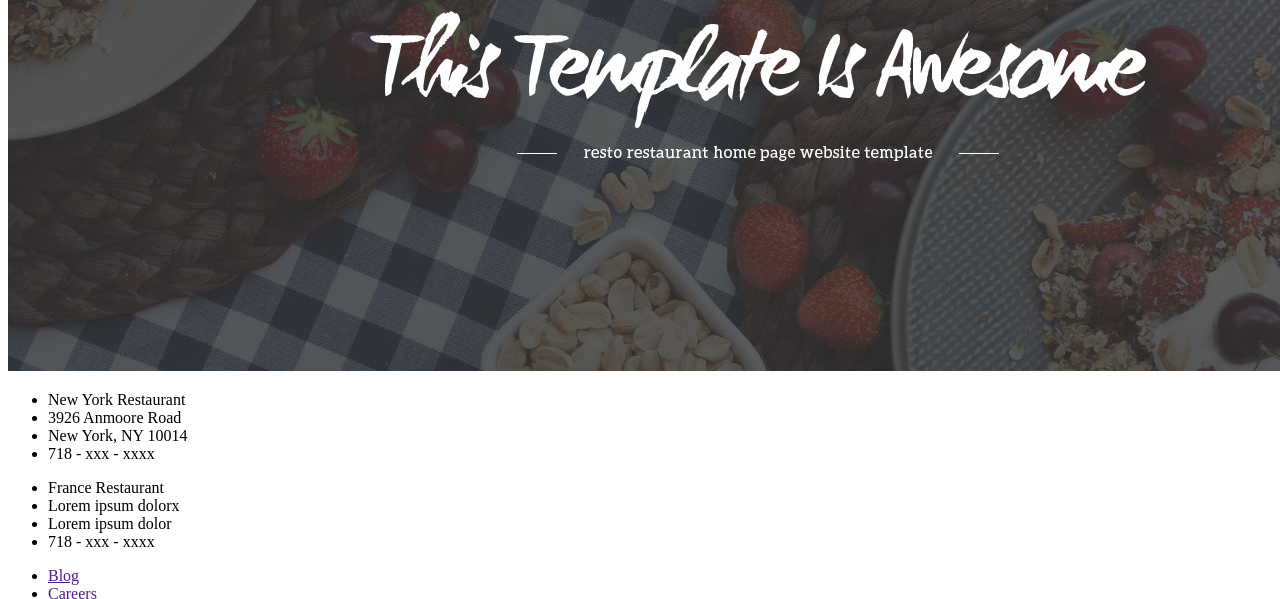
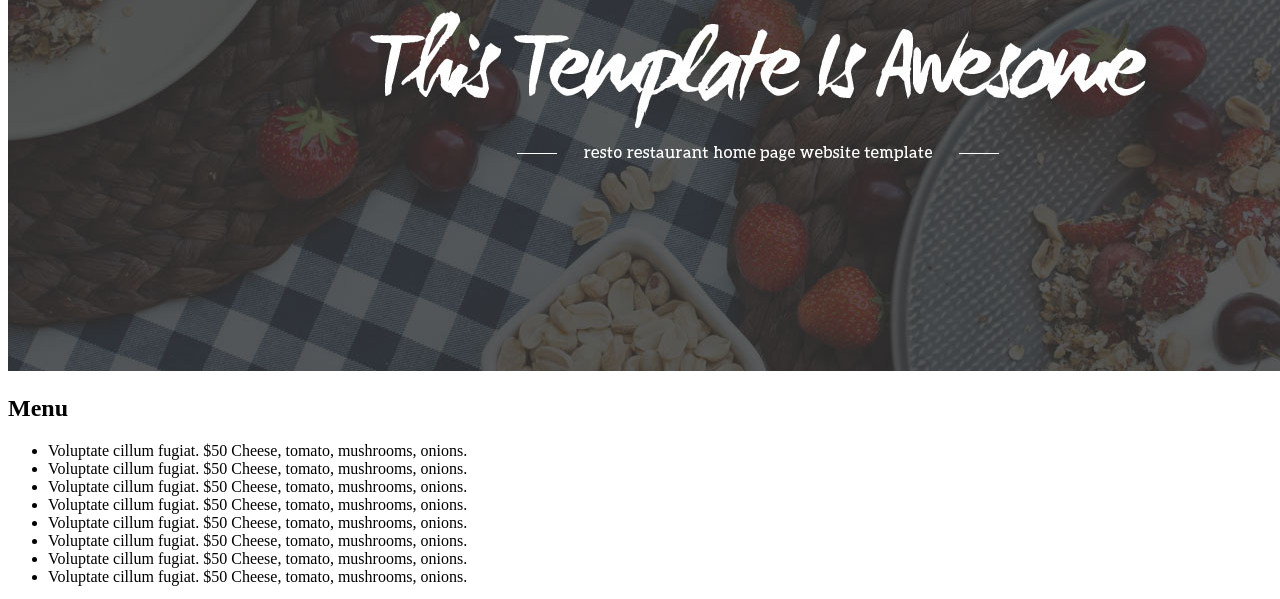
Before and after one commit to VictoriaMoser/psdToWordpress, a plain HTML site: page index.html in a window 1280 px wide. Shown: the part 432-1031 px from the top of the page. Drawn offline with Linux system fonts and the light colour scheme.

Commit message:
main menu

```diff
--- a/index.html
+++ b/index.html
@@ -21,13 +21,62 @@
       </div>
     </header>
     <!-- Start Home Page Content -->
+
+    <!-- Main Banner -->
     <div id="main-banner">
       <img src="images/banner.jpg" alt="Welcome to Resto">
     </div>
+    <!-- Main Menu -->
+    <section id="home-menu">
+      <h2> Menu </h2>
 
-    <section>
+      <ul>
+        <li>
+          <span class="dish"> Voluptate cillum fugiat. </span>
+          <span class="price"> $50 </span>
+          <span class="description"> Cheese, tomato, mushrooms, onions. </span>
+        </li>
+        <li>
+          <span class="dish"> Voluptate cillum fugiat. </span>
+          <span class="price"> $50 </span>
+          <span class="description"> Cheese, tomato, mushrooms, onions. </span>
+        </li>
+        <li>
+          <span class="dish"> Voluptate cillum fugiat. </span>
+          <span class="price"> $50 </span>
+          <span class="description"> Cheese, tomato, mushrooms, onions. </span>
+        </li>
+        <li>
+          <span class="dish"> Voluptate cillum fugiat. </span>
+          <span class="price"> $50 </span>
+          <span class="description"> Cheese, tomato, mushrooms, onions. </span>
+        </li>
+        <li>
+          <span class="dish"> Voluptate cillum fugiat. </span>
+          <span class="price"> $50 </span>
+          <span class="description"> Cheese, tomato, mushrooms, onions. </span>
+        </li>
+        <li>
+          <span class="dish"> Voluptate cillum fugiat. </span>
+          <span class="price"> $50 </span>
+          <span class="description"> Cheese, tomato, mushrooms, onions. </span>
+        </li>
+        <li>
+          <span class="dish"> Voluptate cillum fugiat. </span>
+          <span class="price"> $50 </span>
+          <span class="description"> Cheese, tomato, mushrooms, onions. </span>
+        </li>
+        <li>
+          <span class="dish"> Voluptate cillum fugiat. </span>
+          <span class="price"> $50 </span>
+          <span class="description"> Cheese, tomato, mushrooms, onions. </span>
+        </li>
+      </ul>
+    </section>
 
-    </section>
+    <!-- Featured Dishes -->
+
+
     <!-- End Home Page Content -->
 
     <footer>
```
